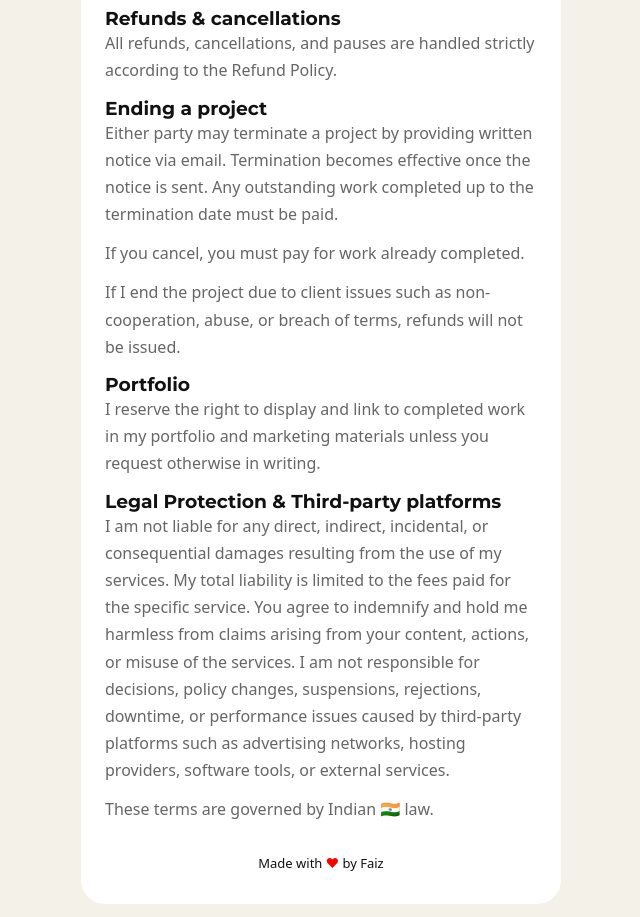
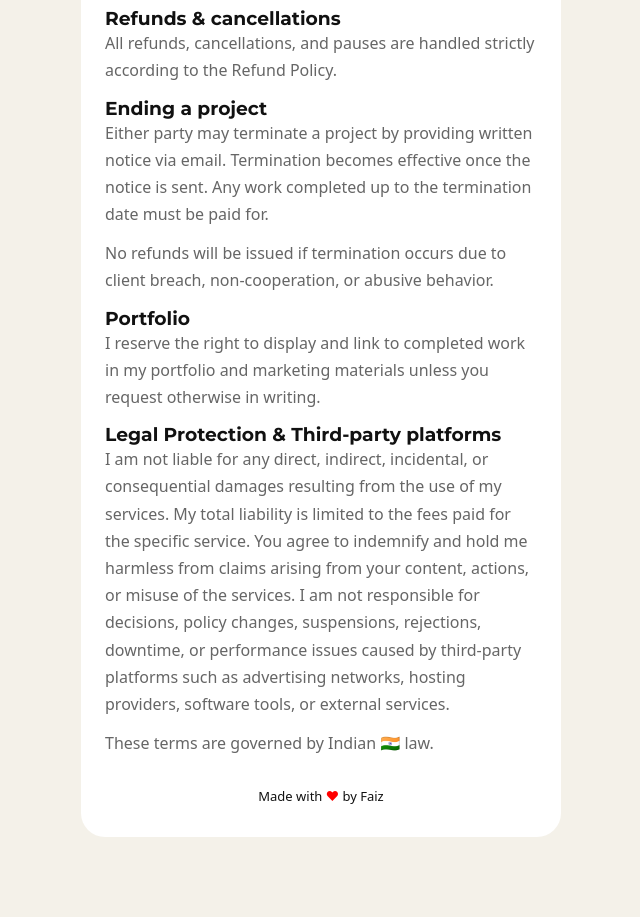
Before and after one commit to heyiamfaiz/website, a plain HTML site: page terms-and-conditions.html in a window 1280 px wide. Shown: the part 1020-1937 px from the top of the page, without its empty margins (319-959 px from the left). After the commit the page ends 1897 px from the top, so only its background shows below. Drawn offline with Linux system fonts and the light colour scheme; a web font is replaced by a local one.

Commit message:
Update terms-and-conditions.html

```diff
--- a/terms-and-conditions.html
+++ b/terms-and-conditions.html
@@ -82,15 +82,10 @@ All refunds, cancellations, and pauses are handled strictly according to the Ref
 
 <h3>Ending a project</h3>
 <p>
-Either party may terminate a project by providing written notice via email. Termination becomes effective once the notice is sent.
-  Any outstanding work completed up to the termination date must be paid.
+Either party may terminate a project by providing written notice via email. Termination becomes effective once the notice is sent. Any work completed up to the termination date must be paid for.
 </p>
 <p>
-If you cancel, you must pay for work already completed.
-</p>
-<p>
-If I end the project due to client issues such as non-cooperation, abuse, or breach of terms,
-refunds will not be issued.
+No refunds will be issued if termination occurs due to client breach, non-cooperation, or abusive behavior.
 </p>
 
 <h3>Portfolio</h3>
```
